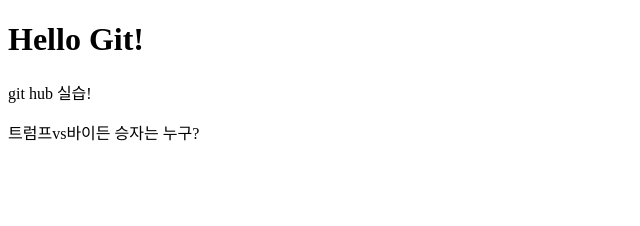
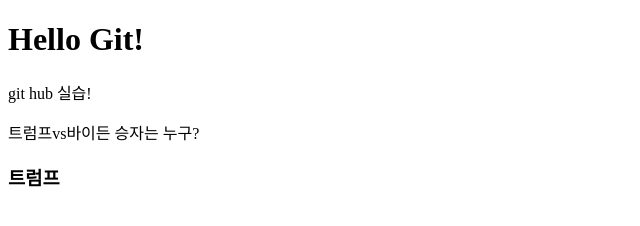
Before and after one commit to 2024-AISCHOOL-WEB1B/BN_mingoo, a plain HTML site: page index.html in a window 1280 px wide. Shown: the full height of the page, 0-640 px from the left. Drawn offline with Linux system fonts and the light colour scheme.

Commit message:
코드수정

```diff
--- a/index.html
+++ b/index.html
@@ -9,5 +9,6 @@
     <h1>Hello Git!</h1>
     <p>git hub 실습!</p>
     <p>트럼프vs바이든 승자는 누구?</p>
+    <h3>트럼프</h3>
 </body>
 </html>
```
